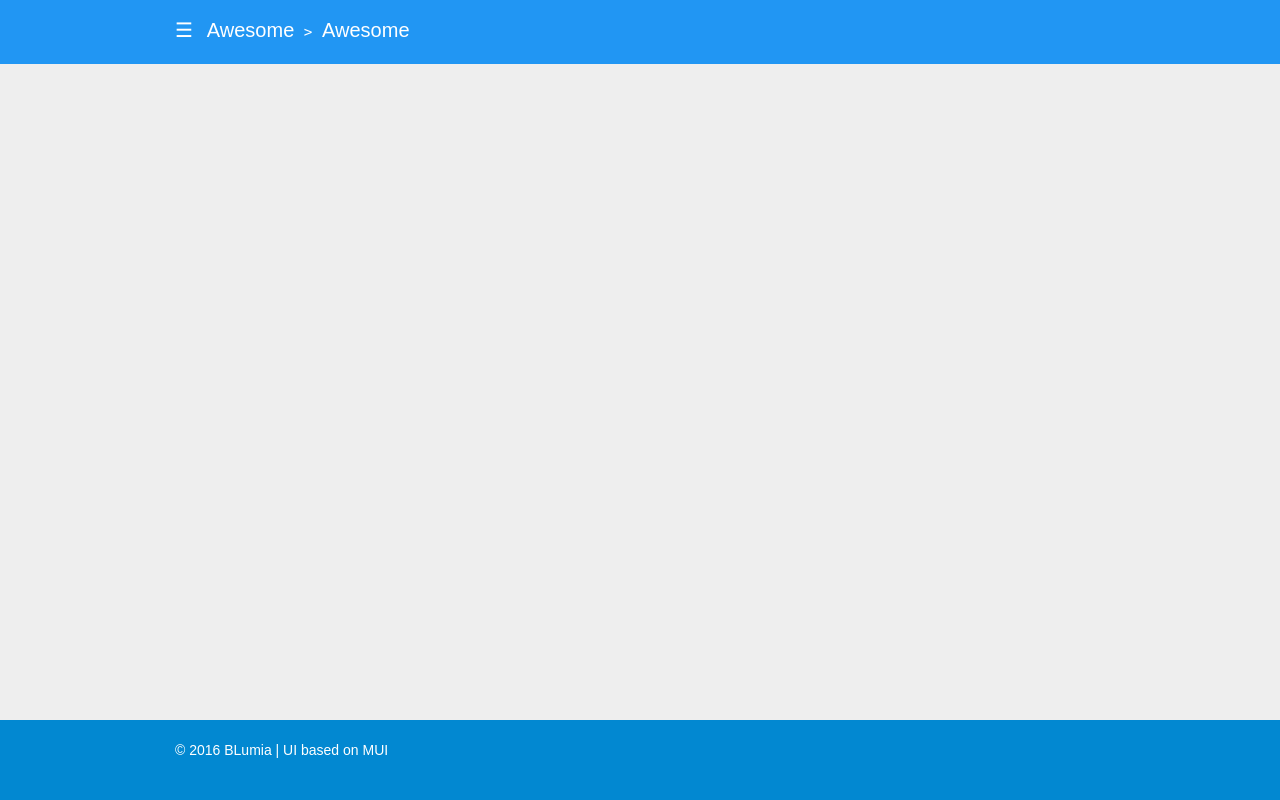
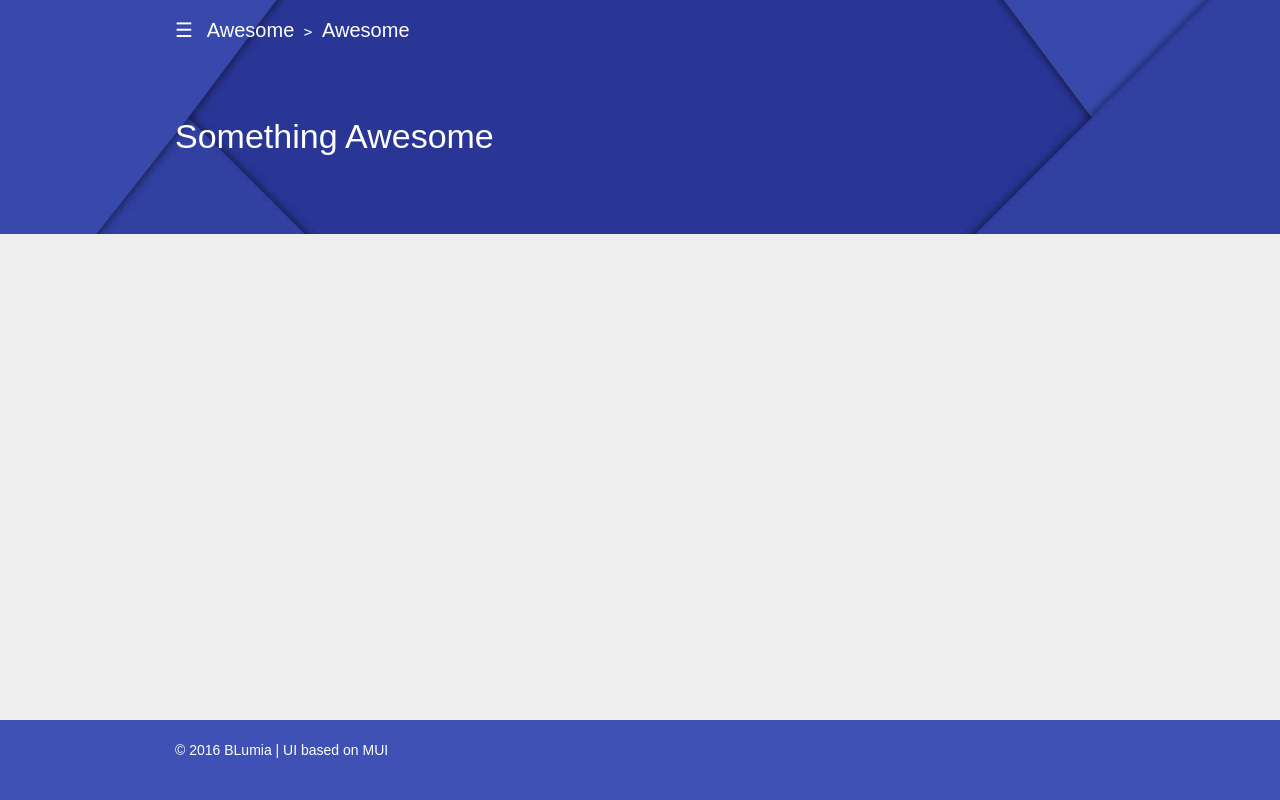
Before and after one commit to BearKidsTeam/Awesome, a Django app: page / in a window 1280 px wide. Run offline with Django 3.2, Linux system fonts and the light colour scheme; data that the repository does not hold is empty.

Commit message:
Material Design ++

```diff
--- a/awesome/static/style.css
+++ b/awesome/static/css/style.css
@@ -163,7 +163,7 @@ buttons {
  */
 
 #footer {
-  background-color: #0288D1;
+  background-color: #3f51b5;
   color: #fff;
 }
 
@@ -191,3 +191,31 @@ buttons {
 .no-deciration {
 	text-decoration: none !important;
 }
+
+.content-header {
+	background-image: url(/static/img/brand.jpg);
+	background-color: #3f51b5;
+	color: #fff;
+	background-position: 50% 50%;
+	background-repeat: no-repeat;
+	background-size: cover;
+	margin-bottom: -48px;
+	padding-top: 68px;
+	padding-bottom: 48px;
+}
+.content-header-title {
+	margin-top: 48px;
+	margin-bottom: 30px;
+	font-weight: 300;
+}
+.header-color {
+	transition: background-color 1s!important;
+	background-color: #3f51b5;
+}
+.header-nocolor {
+	transition: background-color 1s!important;
+	background-color: transparent;
+}
+.mui-appbar{
+	background-color: transparent;
+}
--- a/awesome/static/script.js
+++ b/awesome/static/js/script.js
@@ -47,4 +47,20 @@ jQuery(function($) {
   $titleEls.on('click', function() {
     $(this).next().slideToggle(200);
   });
+
+// ==========================================================================
+// Header Nav Fix
+// ==========================================================================
+
+$(window.document).scroll(function () {
+	var scroll_top = $(document).scrollTop();
+	if (scroll_top == 0) {
+		$("#header").addClass("header-nocolor");
+		$("#header").removeClass("header-color");
+	} else {
+		$("#header").removeClass("header-nocolor");
+		$("#header").addClass("header-color");
+	}
 });
+
+});
--- a/awesome/templates/awesome/base.html
+++ b/awesome/templates/awesome/base.html
@@ -6,11 +6,11 @@
     <meta http-equiv="X-UA-Compatible" content="IE=edge">
     <meta name="viewport" content="width=device-width, initial-scale=1">
 	<title>Awesome</title>
-	<link rel="stylesheet" href="{% static 'mui.min.css' %}">
-	<link rel="stylesheet" href="{% static 'style.css' %}">
-	<script src="{% static 'mui.min.js' %}"></script>
-	<script src="{% static 'jquery.min.js' %}"></script>
-	<script src="{% static 'script.js' %}"></script>
+	<link rel="stylesheet" href="{% static 'css/mui.min.css' %}">
+	<link rel="stylesheet" href="{% static 'css/style.css' %}">
+	<script src="{% static 'js/mui.min.js' %}"></script>
+	<script src="{% static 'js/jquery.min.js' %}"></script>
+	<script src="{% static 'js/script.js' %}"></script>
   </head>
   <body class="hide-sidedrawer">
     <div id="sidedrawer" class="mui--no-user-select">
@@ -56,10 +56,8 @@
       </div>
     </header>
 	<div id="content-wrapper">
-		<div class="mui--appbar-height"></div>
-			{% block content %}
-			{% endblock %}
-		</div>
+		{% block content %}
+		{% endblock %}
 	</div>
     <footer id="footer">
       <div class="mui-container">
--- a/awesome/templates/awesome/thread_list.html
+++ b/awesome/templates/awesome/thread_list.html
@@ -1,13 +1,18 @@
 {% extends 'awesome/base.html' %}
 
 {% block content %}
+	<div class="content-header" >
+		<div class="mui-container">
+			<h1 class="content-header-title">Something Awesome</h1>
+		</div>
+	</div>
 	<div class="mui-container">
-	{% for thread in threads %}
-			<br>
-			<h1>{{ thread.title }}</h1>
+
+		{% for thread in threads %}
 			<div class="mui-panel">
+				<h1>{{ thread.title }}</h1>
 			{{ thread.text|linebreaks }}
 			</div>
-	{% endfor %}
+		{% endfor %}
 	</div>
 {% endblock content %}
```
Also changed, not shown: awesome/static/css/mui.min.css (renamed from awesome/static/mui.min.css), awesome/static/img/brand.jpg (added), awesome/static/js/jquery.min.js (renamed from awesome/static/jquery.min.js), awesome/static/js/mui.min.js (renamed from awesome/static/mui.min.js).
